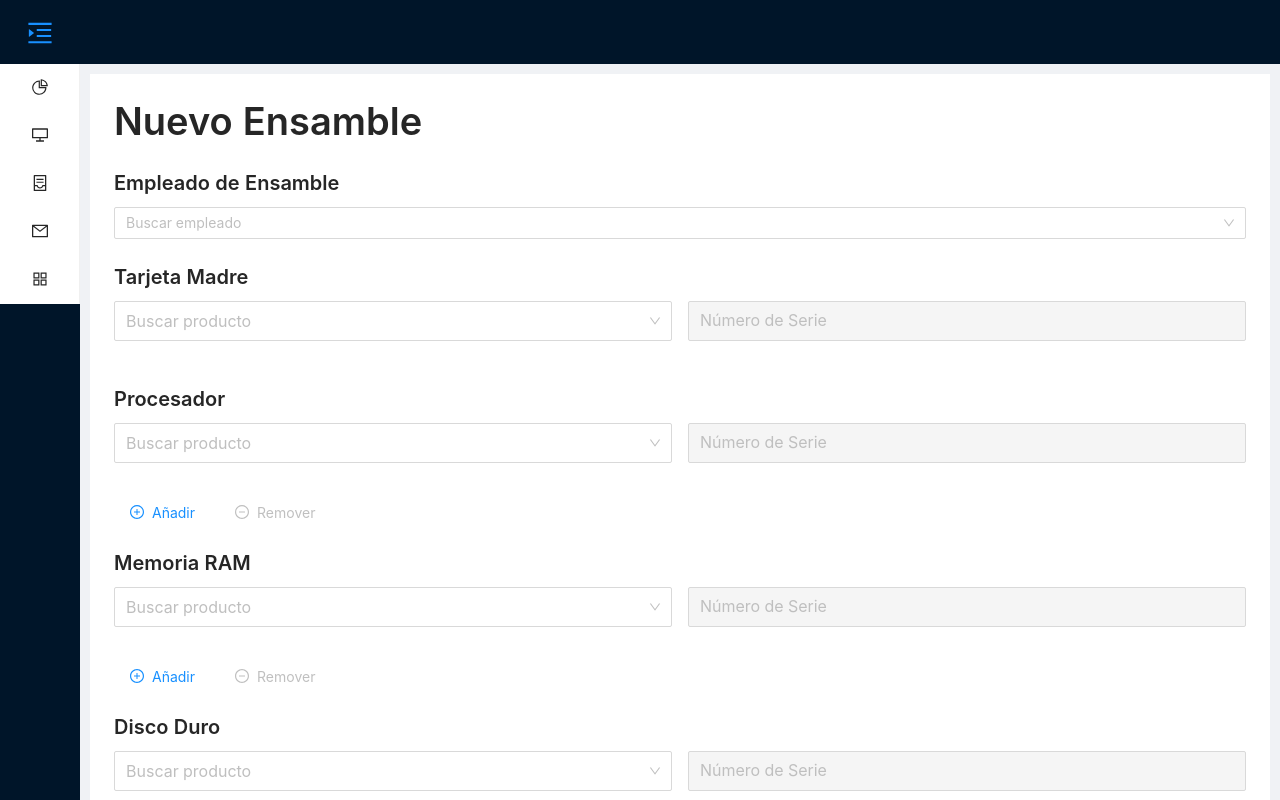
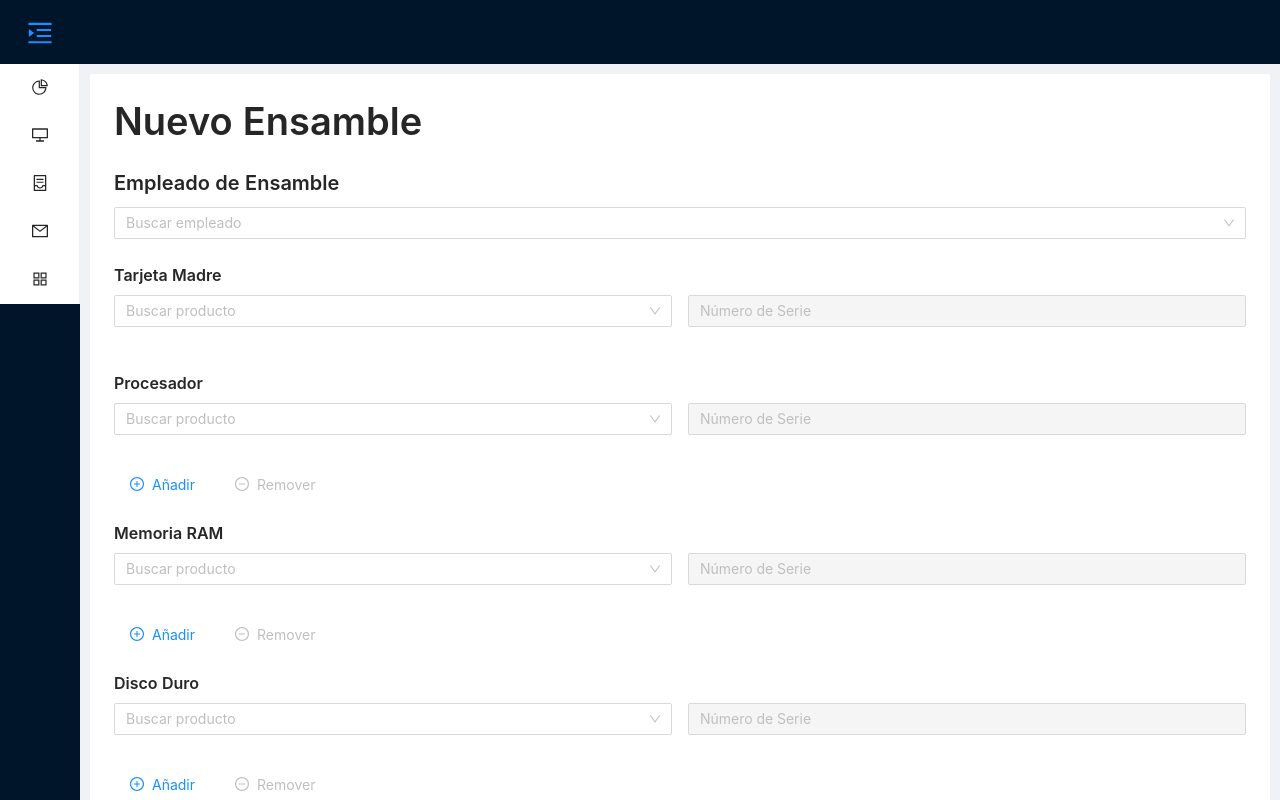
Before and after one commit to Kernel-System/kernel-system-app, a React (Create React App) app: page /ensambles/nuevo in a window 1280 px wide. Shown: the top 800 px of the page. Built offline with nearby package versions, Linux system fonts and the light colour scheme.

Commit message:
refactor(AddProduct): modificar formato de AddProduct

```diff
--- a/src/components/ensamble/AddProduct/index.js
+++ b/src/components/ensamble/AddProduct/index.js
@@ -1,9 +1,9 @@
-import { Select, Input, Button, Typography, Space, Row, Col, Form } from 'antd';
+import { Select, Input, Button, Space, Row, Col, Form } from 'antd';
 import { PlusCircleOutlined, MinusCircleOutlined } from '@ant-design/icons';
 import { useState } from 'react';
 import useBreakpoint from 'antd/lib/grid/hooks/useBreakpoint';
+import TextLabel from 'components/UI/TextLabel';
 const { Option } = Select;
-const { Title } = Typography;
 
 const Index = ({ titulo, isNeeded, noAdd, tag, onChanged }) => {
   const breakpoint = useBreakpoint();
@@ -48,9 +48,9 @@ const Index = ({ titulo, isNeeded, noAdd, tag, onChanged }) => {
 
   return (
     <div style={{ marginBottom: '20px' }}>
-      <Title level={4}>
-        {isNeeded === false ? `${titulo} (Opcional)` : `${titulo}`}
-      </Title>
+      <TextLabel
+        title={isNeeded === false ? `${titulo} (Opcional)` : `${titulo}`}
+      />
       {filas.map((fila) => (
         <Row key={fila.id} gutter={[16, 24]} style={{ marginBottom: '10px' }}>
           <Col className='gutter-row' xs={24} lg={12}>
@@ -68,7 +68,6 @@ const Index = ({ titulo, isNeeded, noAdd, tag, onChanged }) => {
               <Select
                 showSearch
                 key={fila.id}
-                size='large'
                 style={{ width: '100%' }}
                 placeholder='Buscar producto'
                 optionFilterProp='children'
@@ -91,7 +90,6 @@ const Index = ({ titulo, isNeeded, noAdd, tag, onChanged }) => {
           <Col className='gutter-row' span={breakpoint.lg ? 12 : 24}>
             <Input
               placeholder='Número de Serie'
-              size='large'
               style={{ width: '100%' }}
               disabled={true}
             />
```
